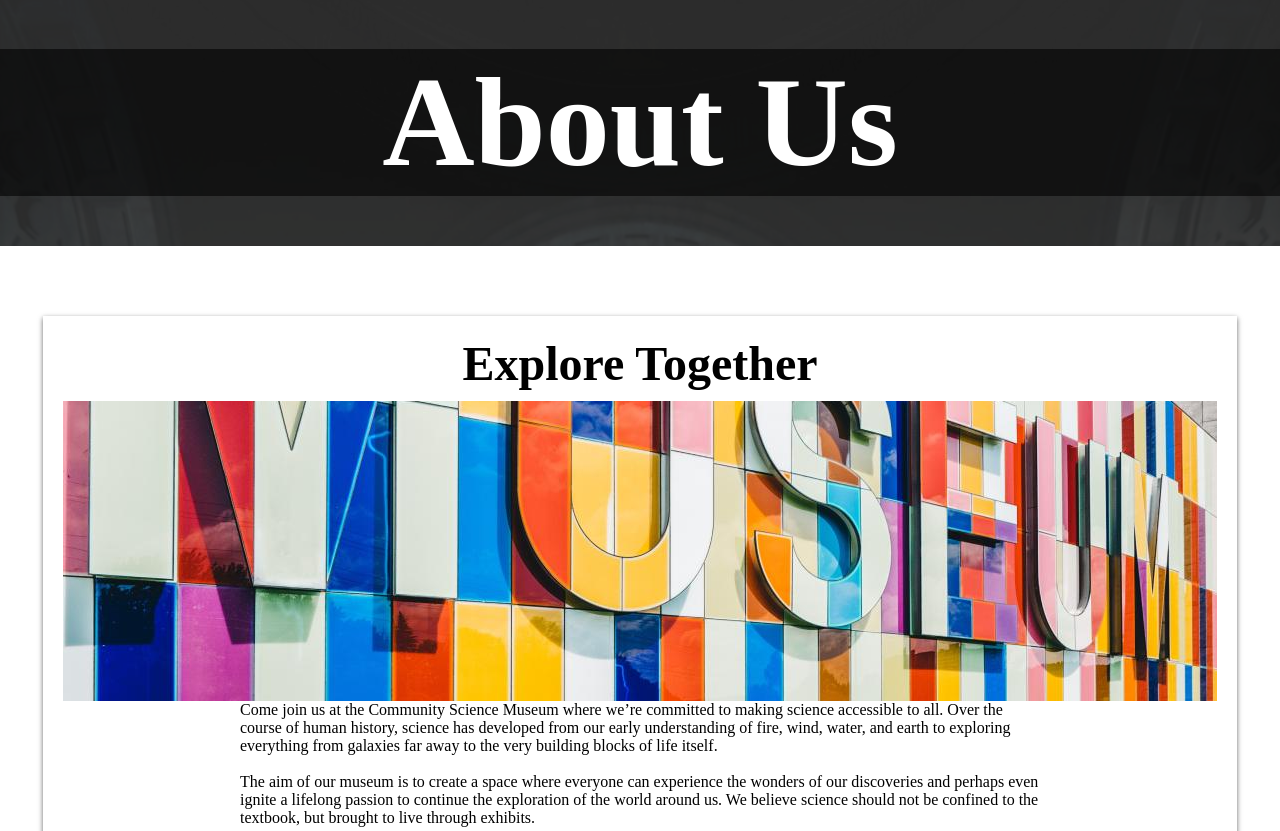
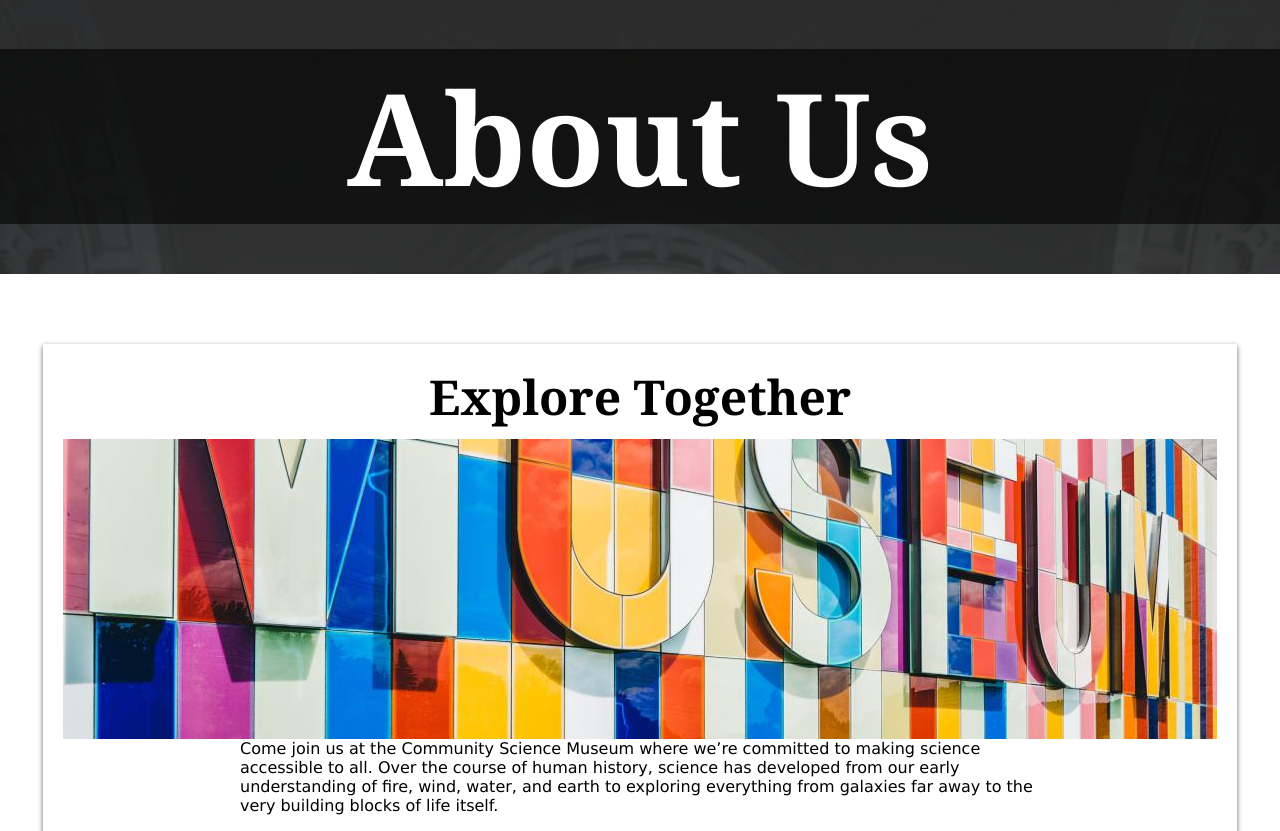
Before and after one commit to Sebbe92/CSM, a plain HTML site: page HTML/aboutus.html in a window 1280 px wide. Shown: the part 121-952 px from the top of the page. Drawn offline with Linux system fonts and the light colour scheme; a web font is replaced by a local one.

Commit message:
Update main.css

```diff
--- a/main.css
+++ b/main.css
@@ -17,7 +17,7 @@ body {
 }
 /*GLOBAL styles*/
 h1 {
-  font-family: roboto-slab, serif;
+  font-family: roboto-slab, Georgia, "Times New Roman", Times, serif;
   font-weight: 700;
   font-style: normal;
   color: white;
@@ -32,7 +32,7 @@ h1 {
   font-size: 4em;
 }
 h2 {
-  font-family: roboto, serif;
+  font-family: roboto, Arial, Helvetica, sans-serif;
   font-size: 2em;
   font-style: bold;
   margin-bottom: 10px;
@@ -43,7 +43,7 @@ h2 {
   font-size: 1em;
 }
 .extra_big {
-  font-family: roboto-slab, serif;
+  font-family: roboto-slab, Georgia, "Times New Roman", Times, serif;
   font-size: 3em;
 }
 h3,
@@ -56,7 +56,7 @@ label {
 }
 p,
 textarea {
-  font-family: roboto mono, serif;
+  font-family: roboto mono, Verdana, Geneva, Tahoma, sans-serif;
   font-weight: 400;
   font-style: normal;
   font-size: 1em;
```
